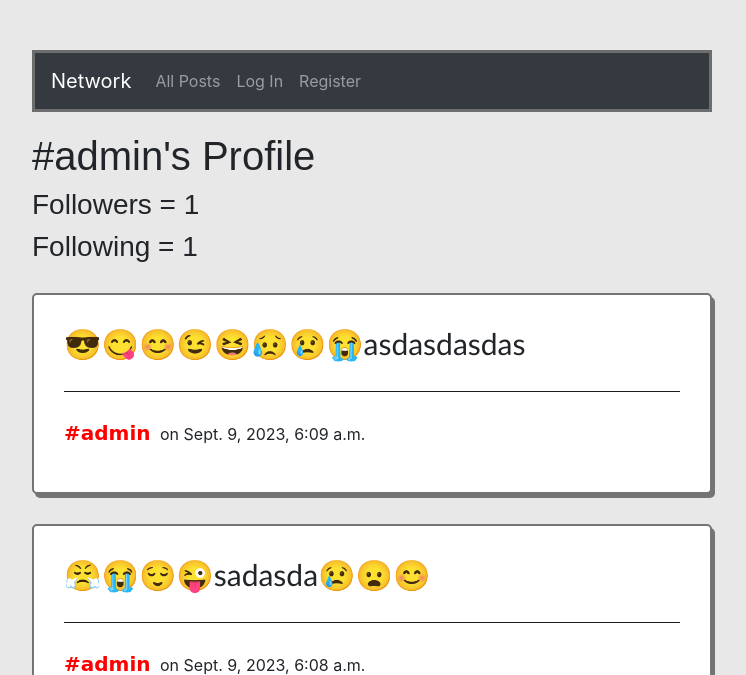
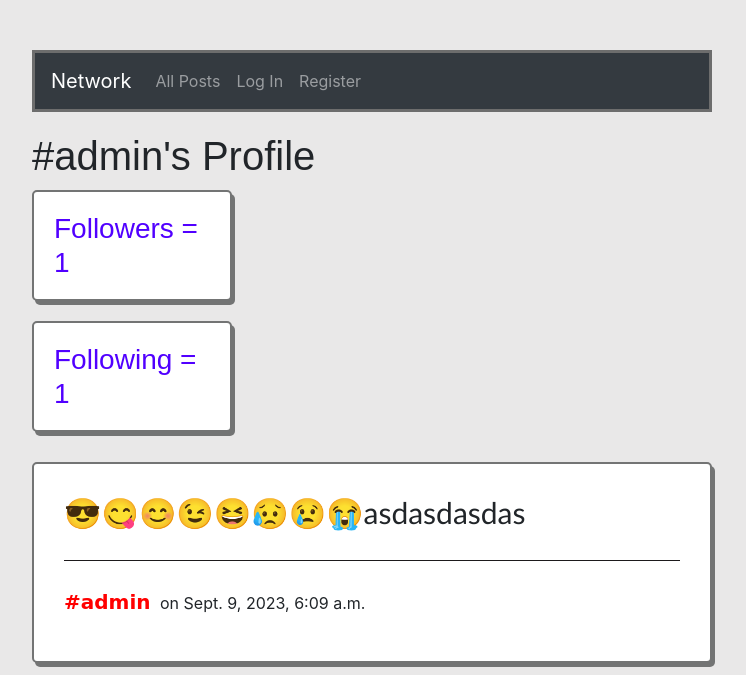
Before and after one commit to FakirHerif/network-project, a Django app: page /profile/2 in a window 1280 px wide. Shown: the top 675 px of the page, without its empty margins (268-1014 px from the left). Run offline with Django 3.2, Linux system fonts and the light colour scheme; data comes from the database, SQL or seed files in the repository; both versions use the stored data as it was after the commit; data that the repository does not hold is empty; some libraries are stand-ins or nearby versions.

Commit message:
Some style changes for follow/unfollow

```diff
--- a/network/static/network/styles.css
+++ b/network/static/network/styles.css
@@ -169,3 +169,18 @@ textarea {
 .modal-content{
     margin-top: 393px;
 }
+
+.followerz{
+    box-sizing: border-box;
+    border: 2px solid #737474;
+    border-radius: 5px 5px 5px 5px;
+    padding-top: 10px;
+    padding-bottom: 10px;
+    padding: 20px;
+    margin-bottom: 20px;
+    margin-top: 10px;
+    width: 200px;
+    background-color: white;
+    box-shadow: 3px 4px #737474;
+
+}
--- a/network/templates/network/profile.html
+++ b/network/templates/network/profile.html
@@ -6,21 +6,21 @@
 
         <div class="">
             <div class="">
-                <h3 style="font-family:fantasy" class="">Followers = {{ followers.count }} </h3>
-                <h3 style="font-family:fantasy" class="">Following = {{ following.count }}</h3>
+                <h3 style="color: rgb(81, 0, 255); font-family:fantasy" class="followerz">Followers = {{ followers.count }} </h3>
+                <h3 style="color: rgb(81, 0, 255); font-family:fantasy" class="followerz">Following = {{ following.count }}</h3>
                 {% if user.is_authenticated %}
                     {% if user != userExist %}
                         {% if isFollowing %}
                             <form action="{% url 'unfollow' %}" method="POST">
                                 {% csrf_token %}
                                 <input type="hidden" name="userfollow" value="{{ userExist }}">
-                                <input type="submit" value="Unfollow">
+                                <input type="submit" value="Unfollow" class="btn btn-danger">
                             </form>
                         {% else %}
                             <form action="{% url 'follow' %}" method="POST">
                                 {% csrf_token %}
                                 <input type="hidden" name="userfollow" value="{{ userExist }}">
-                                <input type="submit" value="Follow">
+                                <input type="submit" value="Follow" class="btn btn-success">
                             </form>
                         {% endif%}
                     {% endif %}
```
Also changed, not shown: db.sqlite3.
